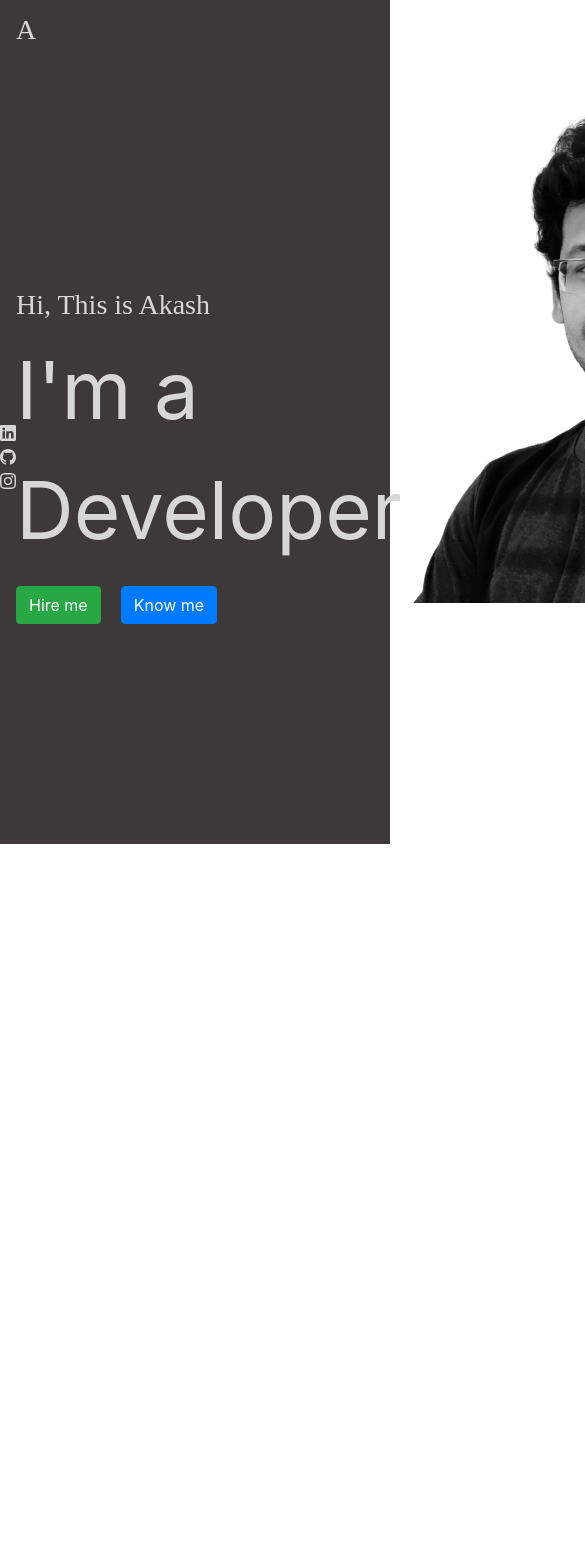
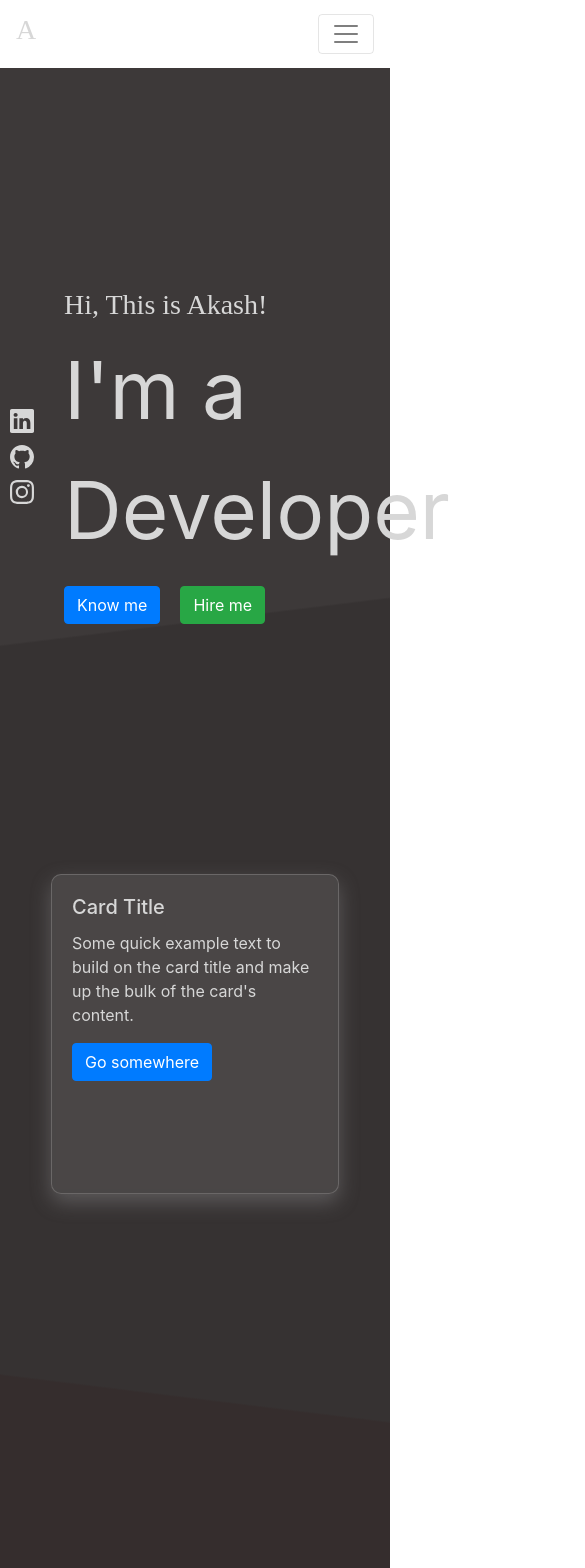
Before and after one commit to akashchekka/akashchekka.github.io, a React (Create React App) app: page / in a window 390 px wide. Shown: the top 1568 px of the page, 585 px wide, since content can reach past the window. Before the commit the page ends 844 px from the top, so only its background shows below. Built offline with nearby package versions, Linux system fonts and the light colour scheme; a web font is replaced by a local one.

Commit message:
media queries added

```diff
--- a/src/App.css
+++ b/src/App.css
@@ -1,6 +1,8 @@
+@media only screen and (min-width: 800px) {
     .App {
         /* background-color: #3d3939; */
         height: 100vh;
+        width: 100vw;
     }
 
     .Nav {
@@ -23,3 +25,4 @@
     .effect:hover::after {
         width: 100%;
     }
+}
--- a/src/App.js
+++ b/src/App.js
@@ -4,7 +4,7 @@ import Nav from "react-bootstrap/Nav";
 import NavLink from "react-bootstrap/NavLink"
 import Routes from "./Routes"
 import "./App.css";
-import { useHistory, Link } from "react-router-dom";
+import { Link } from "react-router-dom";
 
 function App() {
   return (
@@ -18,7 +18,8 @@ function App() {
               </h3>
             </Navbar.Brand>
           </Link>
-          <Navbar.Collapse className="justify-content-end NavPos">
+          <Navbar.Toggle />
+          <Navbar.Collapse className="justify-content-end" style={{paddingRight: 50}}>
             <Nav activeKey={window.location.pathname}>
                 <NavLink className="effect" style={{color: '#d7d7d7'}}>About</NavLink>
                 <NavLink className="effect" style={{color: '#d7d7d7'}}>Blog</NavLink>
--- a/src/containers/Home.css
+++ b/src/containers/Home.css
@@ -1,8 +1,11 @@
+@media only screen and (min-width: 1080px) {
     .Face {
         display: flex;
         justify-content: space-around;
-    background-color: #3d3939;
+        /* background-color: #3d3939; */
+        background: linear-gradient(173deg, #3d3939 70%, #363232 calc(70% + 2px));
         height: 92vh;
+        width: 100vw;
     }
 
     .color {
@@ -12,3 +15,122 @@
     .big {
         font-size: 80px;
     }
+
+    .icons {
+        flex-direction: column;
+        align-self: center;
+        padding-left: 20px;
+        padding-right: 40px;
+    }
+
+    .image {
+        align-self: center;
+        width: 450px;
+        height: 500px;
+    }
+
+    /*
+        ABOUT
+    */
+
+    .About {
+        display: flex;
+        justify-content: space-around;
+        /* background-color: #3d3939; */
+        background: linear-gradient(-173deg, #363232 70%, #352d2d calc(70% + 2px));
+        height: 92vh;
+        width: 100vw;
+        padding-top: 30px;
+    }
+
+    .card {
+        background: rgba( 255, 255, 255, 0.10 );
+        box-shadow: 0 8px 20px 0 rgba(156, 157, 161, 0.37);
+        backdrop-filter: blur( 5.0px );
+        -webkit-backdrop-filter: blur( 5.0px );
+        border-radius: 10px;
+        border: 1px solid rgba( 255, 255, 255, 0.18 );
+    }
+
+    .card-text {
+        color: #d7d7d7;
+    }
+
+    .card-title {
+        color: #d7d7d7;
+    }
+}
+
+@media only screen and (max-width: 1080px) {
+    .Face {
+        display: flex;
+        justify-content: space-around;
+        /* background-color: #3d3939; */
+        background: linear-gradient(173deg, #3d3939 70%, #363232 calc(70% + 2px));
+        height: 92vh;
+        width: 100vw;
+    }
+
+    .color {
+        color: #d7d7d7;
+    }
+
+    .icon {
+        cursor: pointer;
+        font-size: x-large;
+    }
+
+    .icons {
+        flex-direction: column;
+        align-self: center;
+        padding-left: 10px;
+        padding-right: 30px;
+    }
+
+    .big {
+        font-size: 80px;
+    }
+
+    .image {
+        width: 0px;
+        height: 0px;
+    }
+
+    /*
+        ABOUT
+    */
+
+    .About {
+        display: flex;
+        justify-content: space-around;
+        /* background-color: #3d3939; */
+        background: linear-gradient(-173deg, #363232 70%, #352d2d calc(70% + 2px));
+        height: 92vh;
+        width: 100vw;
+        padding-top: 30px;
+    }
+
+    .card {
+        background: rgba( 255, 255, 255, 0.10 );
+        box-shadow: 0 8px 20px 0 rgba(156, 157, 161, 0.37);
+        backdrop-filter: blur( 2.0px );
+        -webkit-backdrop-filter: blur( 2.0px );
+        border-radius: 10px;
+        border: 1px solid rgba( 255, 255, 255, 0.18 );
+    }
+
+    .card-text {
+        color: #d7d7d7;
+    }
+
+    .card-title {
+        color: #d7d7d7;
+    }
+}
+
+@media only screen and (min-width: 1700px) {
+    .image {
+        width: 700px;
+        height: 800px;
+    }
+}
--- a/src/containers/Home.js
+++ b/src/containers/Home.js
@@ -2,40 +2,56 @@ import React from 'react'
 import './Home.css'
 import Image from 'react-bootstrap/Image'
 import Button from 'react-bootstrap/Button'
+import Card from 'react-bootstrap/Card'
 import { Linkedin, Github, Instagram } from 'react-bootstrap-icons'
 import Jumbotron from '../bg.png'
 
 const Face = () => {
+    // console.log(window)
     return (
         <div className="Face">
-            <div style={{ flexDirection: 'column', alignSelf: 'center', justifyContent: 'space-evenly'}}>
-                <div>
+            <div className="icons">
+                <div style={{paddingBottom: 10}}>
                     <a href="https://www.linkedin.com/in/akashchekka/" target="_blank" rel="noopener noreferrer">
-                        <Linkedin style={{cursor: 'pointer'}} className="color"/>
+                        <Linkedin className="color icon"/>
                     </a>
                 </div>
-                <div>
+                <div style={{paddingBottom: 10}}>
                     <a href="https://github.com/Akash76" target="_blank" rel="noopener noreferrer">
-                        <Github style={{cursor: 'pointer'}} className="color"/>
+                        <Github className="color icon"/>
                     </a>
                 </div>
                 <div>
                     <a href="https://www.instagram.com/133_akash/" target="_blank" rel="noopener noreferrer">
-                        <Instagram style={{cursor: 'pointer'}} className="color"/>
+                        <Instagram className="color icon"/>
                     </a>
                 </div>
             </div>
             <div style={{alignSelf: 'center'}}>
-                <h3 className="color">Hi, This is Akash</h3>
+                <h3 className="color">Hi, This is Akash!</h3>
                 <p className="color big">I'm a Developer</p>
-                <div style={{display: 'flex', alignItems: 'center'}}>
-                    <Button variant="success">Hire me</Button>
-                    <Button style={{marginLeft: 20}}>Know me</Button>
-                </div>
+                <Button>Know me</Button>
+                <Button variant="success" style={{marginLeft: 20}}>Hire me</Button>
             </div>
-            <div className="image">
-                <Image src={Jumbotron}/>
-            </div>
+            <Image className="image" src={Jumbotron}/>
+        </div>
+    )
+}
+
+const About = () => {
+    return (
+        <div className="About">
+            <Card style={{ width: '18rem', height: '20rem' }} className="card">
+                {/* <Card.Img variant="top" src="holder.js/100px180" /> */}
+                <Card.Body>
+                    <Card.Title>Card Title</Card.Title>
+                    <Card.Text>
+                    Some quick example text to build on the card title and make up the bulk of
+                    the card's content.
+                    </Card.Text>
+                    <Button variant="primary">Go somewhere</Button>
+                </Card.Body>
+            </Card>
         </div>
     )
 }
@@ -44,6 +60,7 @@ function Home() {
     return (
         <div className="Home">
             <Face />
+            <About />
         </div>
     )
 }
```
Lines whose indentation alone changed are shown as unchanged.
